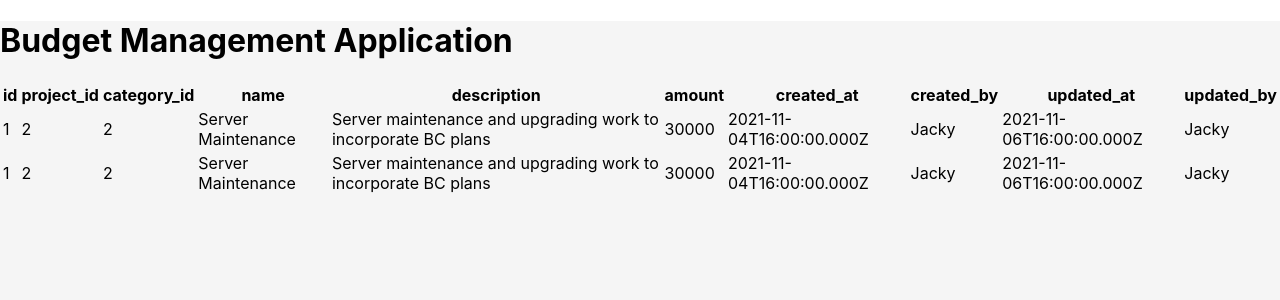
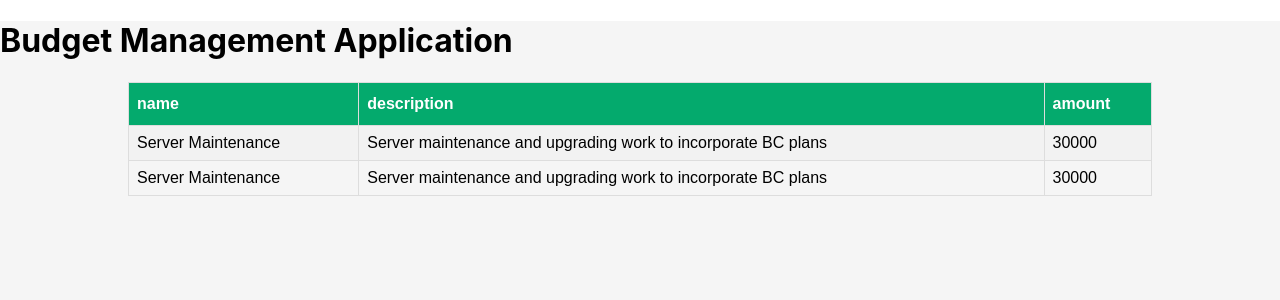
Before and after one commit to TzeMeng/DBS-TechTrek, a React (Create React App) app in the folder frontend/: page / in a window 1280 px wide. Shown: the top 300 px of the page. Built offline with nearby package versions, Linux system fonts and the light colour scheme.

Commit message:
Filtered data and added CSS

```diff
--- a/frontend/src/Components/Table.js
+++ b/frontend/src/Components/Table.js
@@ -1,3 +1,5 @@
+import styles from "../styles/Table.module.css";
+
 const Table = ({ title, data }) => {
   const createTable = () => {
     const row = data.length;
@@ -34,7 +36,7 @@ const Table = ({ title, data }) => {
     <div>
       <h1>{title}</h1>
 
-      <table>
+      <table className="">
         <tbody>{createTable(data)}</tbody>
       </table>
     </div>
--- a/frontend/src/pages/Overview.jsx
+++ b/frontend/src/pages/Overview.jsx
@@ -1,7 +1,7 @@
-import Table from "../components/Table"
+import Table from "../Components/Table"
 
 const Overview = ({}) => {
-	const expense = [
+	const expenses = [
 		{
 			"id": 1,
 			"project_id": 2,
@@ -28,8 +28,18 @@ const Overview = ({}) => {
 		}
 	]
 
+	const row = expenses.length;
+    const header_names = Object.keys(expenses[0]);
+
+	var dataFiltered = []
+
+	for (let i = 0; i < row; i++) {
+		let expense = expenses[i]
+		dataFiltered.push({"name": expense.name, "description":expense.description, "amount":expense.amount})
+	}
+
 	return (
-		<Table data={expense}/>
+		<Table data={dataFiltered}/>
 	)
 }
 
--- /dev/null
+++ b/frontend/src/styles/Table.module.css
@@ -0,0 +1,28 @@
+table {
+  font-family: Arial, Helvetica, sans-serif;
+  border-collapse: collapse;
+  width: 80%;
+  margin: auto;
+}
+
+table td,
+table th {
+  border: 1px solid #ddd;
+  padding: 8px;
+}
+
+table tr:nth-child(even) {
+  background-color: #f2f2f2;
+}
+
+table tr:hover {
+  background-color: #ddd;
+}
+
+table th {
+  padding-top: 12px;
+  padding-bottom: 12px;
+  text-align: left;
+  background-color: #04aa6d;
+  color: white;
+}
```
